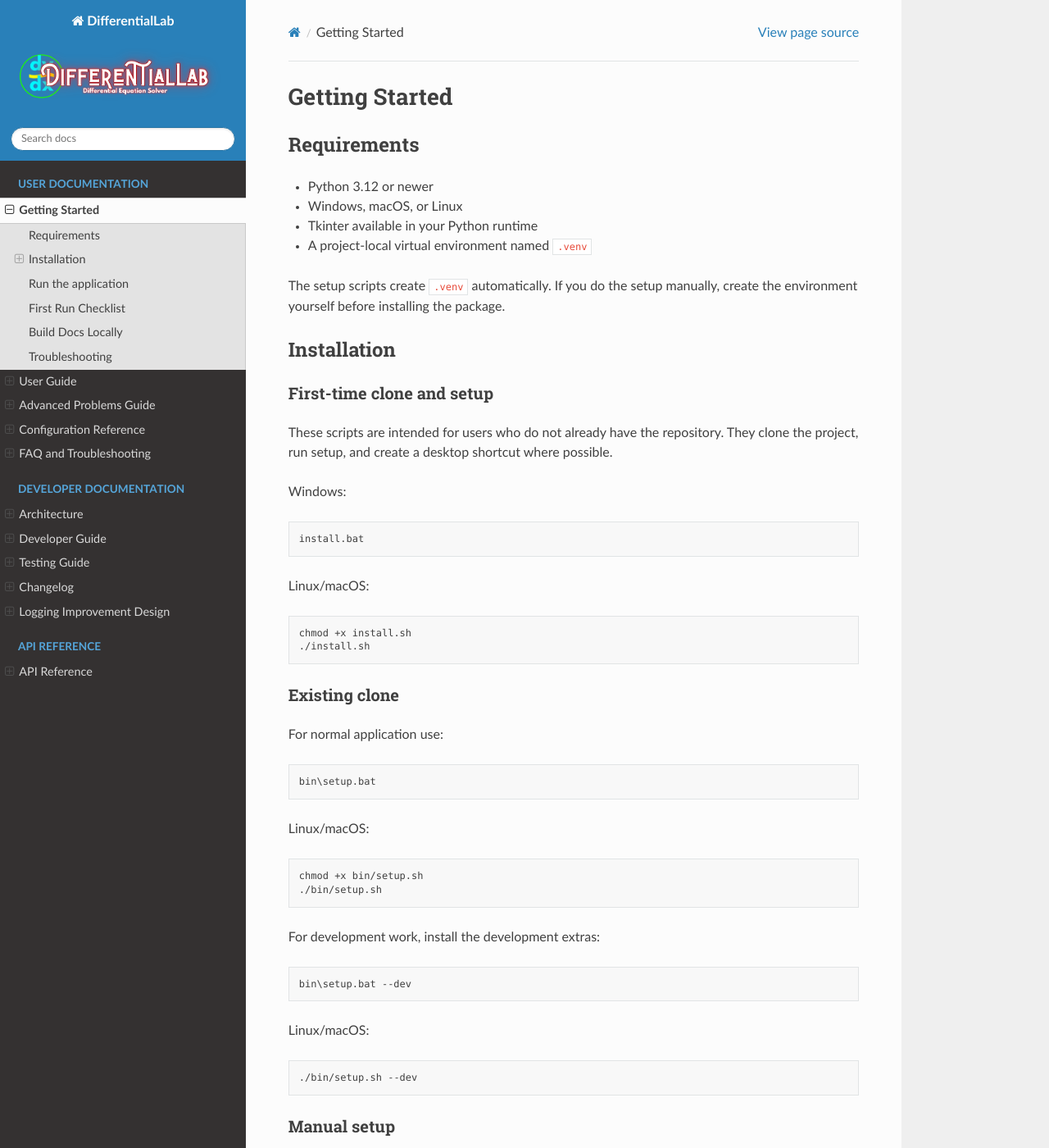
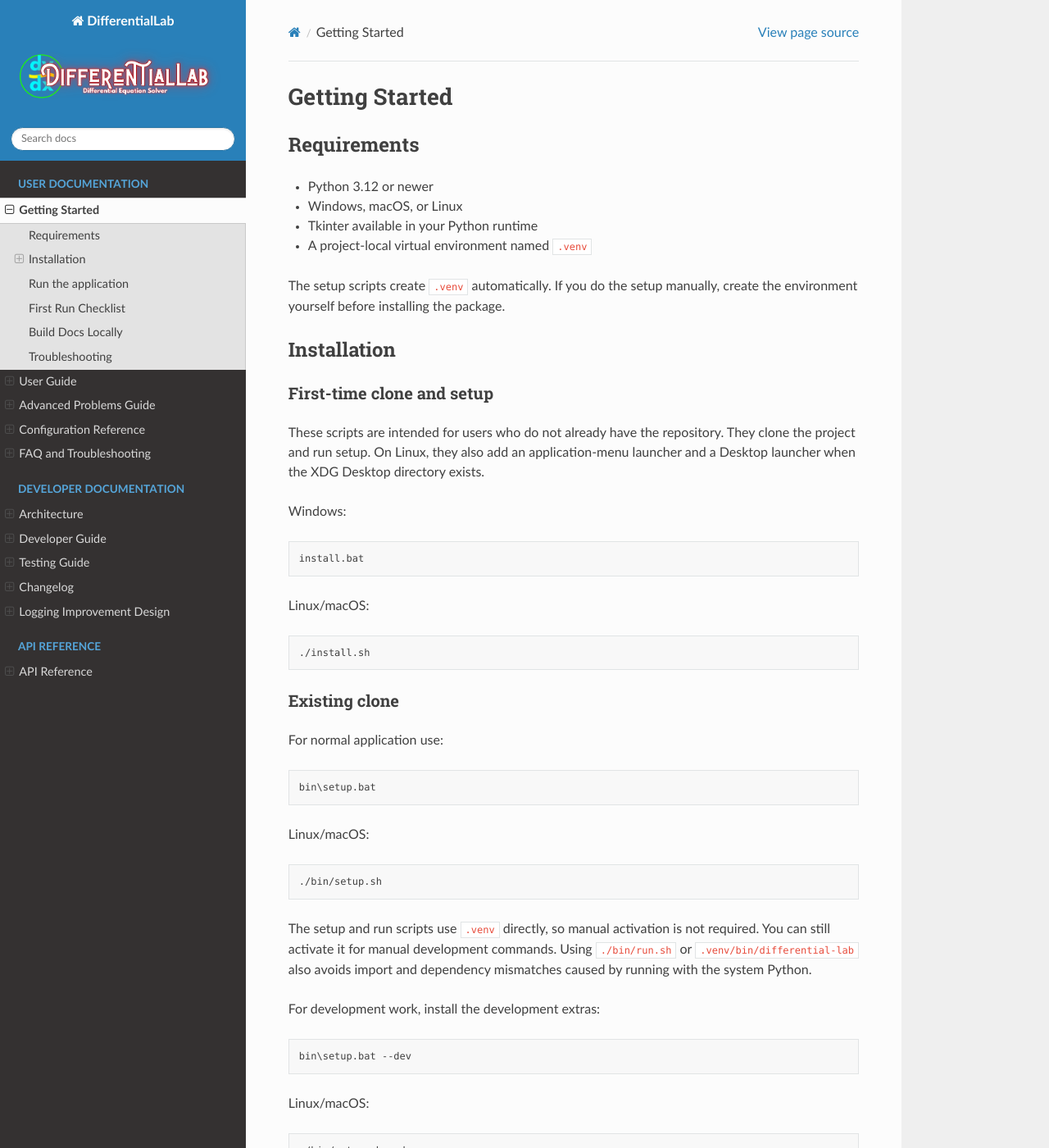
Before and after one commit to DOKOS-TAYOS/DifferentialLab, a Sphinx documentation site: the page built from docs/getting-started.md, in a window 1280 px wide and 1400 px high. Shown: the whole window at 82% size. Built offline with Sphinx 7.4.7 and the Read the Docs theme 3.1.0, drawn with Linux system fonts in a browser that asks for light colours; the version number is read from the project's files by our own code; some of the changed text lies outside the part shown.

Commit message:
fix(install): use project venv for Linux launchers

````diff
--- a/docs/getting-started.md
+++ b/docs/getting-started.md
@@ -15,7 +15,8 @@ create the environment yourself before installing the package.
 ### First-time clone and setup
 
 These scripts are intended for users who do not already have the repository.
-They clone the project, run setup, and create a desktop shortcut where possible.
+They clone the project and run setup. On Linux, they also add an application-menu
+launcher and a Desktop launcher when the XDG Desktop directory exists.
 
 Windows:
 
@@ -26,7 +27,6 @@ install.bat
 Linux/macOS:
 
 ```bash
-chmod +x install.sh
 ./install.sh
 ```
 
@@ -41,9 +41,13 @@ bin\setup.bat
 Linux/macOS:
 
 ```bash
-chmod +x bin/setup.sh
 ./bin/setup.sh
 ```
+
+The setup and run scripts use `.venv` directly, so manual activation is not
+required. You can still activate it for manual development commands. Using
+`./bin/run.sh` or `.venv/bin/differential-lab` also avoids import and dependency
+mismatches caused by running with the system Python.
 
 For development work, install the development extras:
 
@@ -110,7 +114,7 @@ bin\run.bat --background  :: Windows background mode, writes logs/run.log
 ./bin/run.sh --background  # Linux/macOS background mode
 ```
 
-Direct run from an activated environment:
+Manual run from an activated environment (activation is optional for the scripts):
 
 ```bash
 python src/main_program.py
````
Also changed, not shown: CHANGELOG.md (+4 -0 lines), README.md (+10 -2 lines), 7 other files.
